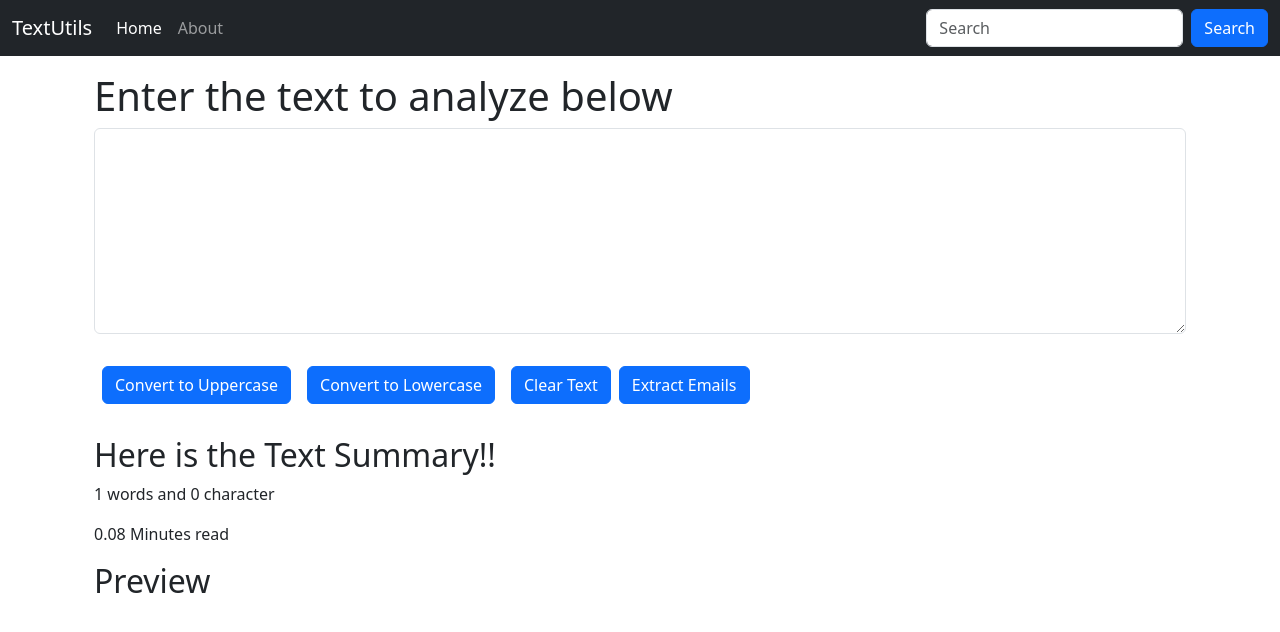
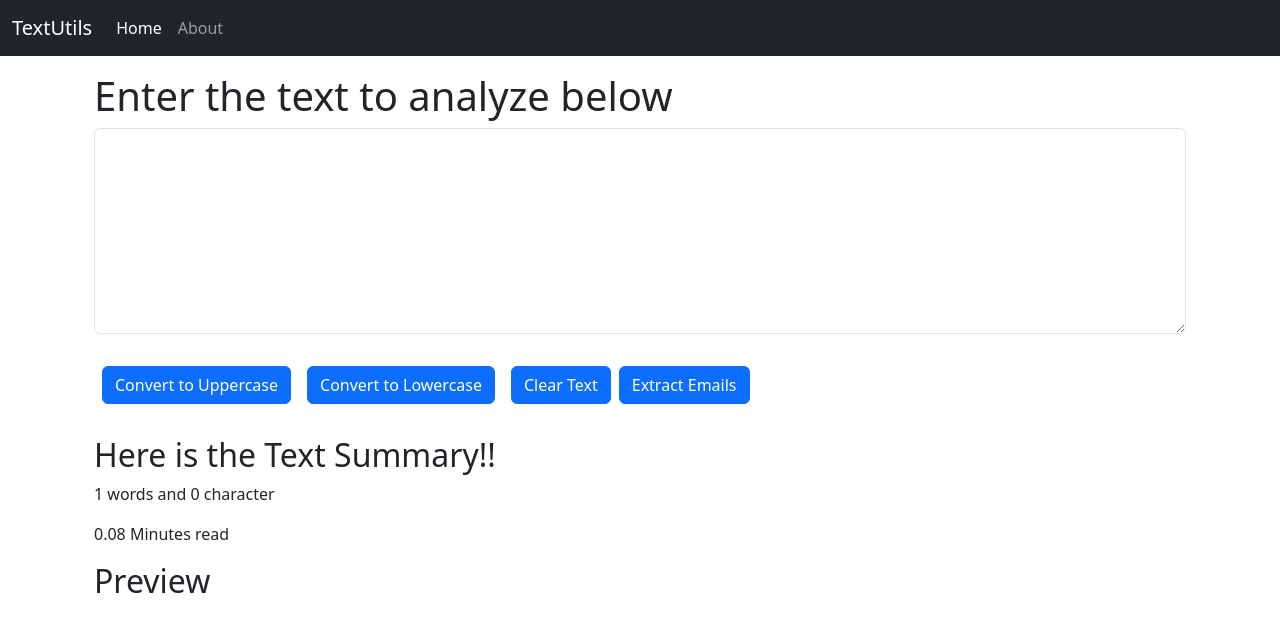
Before and after one commit to KhushbuChandel/react-app, a React (Create React App) app in the folder my-app2/: page / in a window 1280 px wide. Shown: the top 632 px of the page. Built offline with nearby package versions, Linux system fonts and the light colour scheme.

Commit message:
r search button

```diff
--- a/my-app2/src/components/Navbar.js
+++ b/my-app2/src/components/Navbar.js
@@ -20,10 +20,10 @@ export default function Navbar(props) {
 
 
         </ul>
-        <form className="d-flex" role="search">
+        {/* <form className="d-flex" role="search">
           <input className="form-control me-2" type="search" placeholder="Search" aria-label="Search"/>
           <button className="btn btn-primary " type="submit">Search</button>
-        </form>
+        </form> */}
       </div>
     </div>
   </nav>
```
